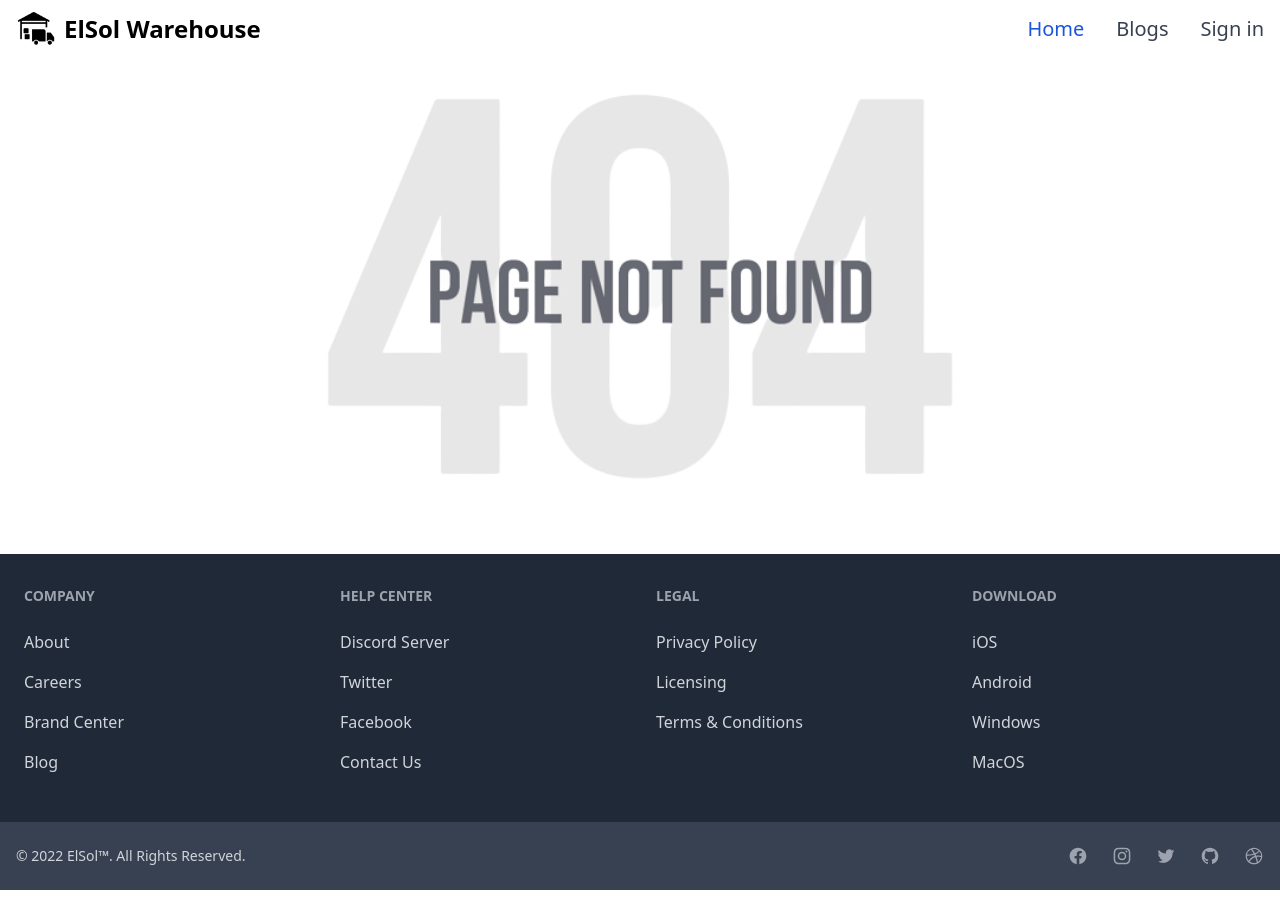
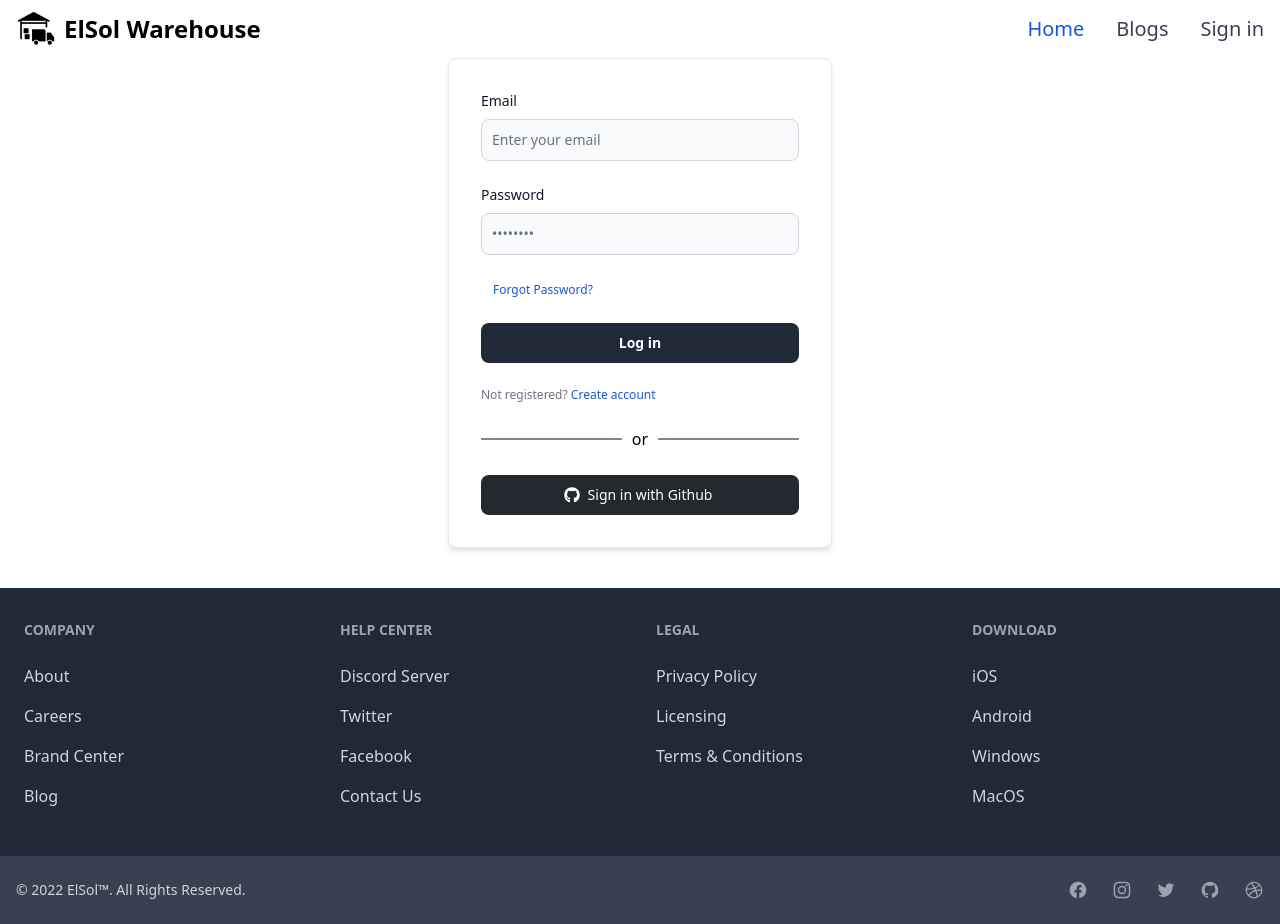
Before and after one commit to Surjo11/warehouse-management-client-side, a React (Create React App) app: page /signin in a window 1280 px wide. Before the commit the page ends 890 px from the top, so only its background shows below. Built offline with nearby package versions, Linux system fonts and the light colour scheme.

Commit message:
SigninPage

```diff
--- a/package.json
+++ b/package.json
@@ -6,9 +6,12 @@
     "@testing-library/jest-dom": "^5.16.4",
     "@testing-library/react": "^13.1.1",
     "@testing-library/user-event": "^13.5.0",
+    "firebase": "^9.7.0",
     "flowbite": "^1.4.4",
     "react": "^18.1.0",
     "react-dom": "^18.1.0",
+    "react-firebase-hooks": "^5.0.3",
+    "react-hot-toast": "^2.2.0",
     "react-reveal": "^1.2.2",
     "react-router-dom": "^6.3.0",
     "react-scripts": "5.0.1",
--- a/src/App.js
+++ b/src/App.js
@@ -3,6 +3,7 @@ import "./App.css";
 import Blogs from "./components/pages/Blogs/Blogs";
 import Home from "./components/pages/Home/Home";
 import NotFound from "./components/pages/NotFound/NotFound";
+import SignIn from "./components/pages/SignIn/SignIn";
 import Footer from "./components/shared/Footer/Footer";
 import Header from "./components/shared/Header/Header";
 
@@ -12,8 +13,9 @@ function App() {
       <Header></Header>
       <Routes>
         <Route path="/" element={<Home></Home>} />
-        <Route path="/home" element={<Home></Home>} />
+        <Route path="home" element={<Home></Home>} />
         <Route path="blogs" element={<Blogs></Blogs>} />
+        <Route path="signin" element={<SignIn></SignIn>} />
         <Route path="*" element={<NotFound></NotFound>} />
       </Routes>
       <Footer></Footer>
--- /dev/null
+++ b/src/components/pages/SignIn/SignIn.css
@@ -0,0 +1,16 @@
+.or-section {
+  display: flex;
+  align-items: center;
+  gap: 10px;
+}
+.line-one {
+  border: 1px solid lightslategray;
+  width: 200px;
+  height: 0;
+}
+
+.line-two {
+  border: 1px solid lightslategray;
+  width: 200px;
+  height: 0;
+}
--- /dev/null
+++ b/src/components/pages/SignIn/SignIn.js
@@ -0,0 +1,167 @@
+import React, { useEffect, useRef } from "react";
+import { Link, useLocation, useNavigate } from "react-router-dom";
+import {
+  useSignInWithEmailAndPassword,
+  useSignInWithGithub,
+} from "react-firebase-hooks/auth";
+import auth from "../../../firebase.init";
+import { useSendPasswordResetEmail } from "react-firebase-hooks/auth";
+import toast, { Toaster } from "react-hot-toast";
+import "./SignIn.css";
+
+const SignIn = () => {
+  const emailField = useRef("");
+  const passwordField = useRef("");
+  const navigate = useNavigate();
+  const location = useLocation();
+  let from = location.state?.from?.pathname || "/";
+
+  const [signInWithEmailAndPassword, EmailPass, loading, error] =
+    useSignInWithEmailAndPassword(auth);
+
+  const [sendPasswordResetEmail] = useSendPasswordResetEmail(auth);
+
+  const [signInWithGithub, userOfGit] = useSignInWithGithub(auth);
+
+  useEffect(() => {
+    let errorElement;
+    if (error) {
+      errorElement = <p className="text-red-600">Error: {error?.message}</p>;
+      toast.error(errorElement);
+    }
+  });
+  // Loading Screen
+  useEffect(() => {
+    if (loading) {
+      return <p>Loading...</p>;
+    }
+  });
+  // SignIn with EmailPass
+  useEffect(() => {
+    if (EmailPass) {
+      navigate(from, { replace: true });
+    }
+  });
+
+  // SignIn with GitHub
+  useEffect(() => {
+    if (userOfGit) {
+      navigate(from, { replace: true });
+    }
+  });
+
+  const handelSignIn = (event) => {
+    event.preventDefault();
+    const email = emailField.current.value;
+    const password = passwordField.current.value;
+    signInWithEmailAndPassword(email, password);
+  };
+
+  const resetPassword = async () => {
+    const email = emailField.current.value;
+    await sendPasswordResetEmail(email);
+    toast.success("Check Your Email");
+  };
+
+  const handelGithub = (event) => {
+    event.preventDefault();
+    signInWithGithub();
+  };
+
+  return (
+    <div className="flex justify-center">
+      <div className="p-4 w-96 bg-white rounded-lg border border-gray-200 shadow-md sm:p-6 lg:p-8 dark:bg-gray-800 dark:border-gray-700">
+        <form className="space-y-6" action="#" onSubmit={handelSignIn}>
+          <div>
+            <label
+              htmlFor="email"
+              className="block mb-2 text-sm font-medium text-gray-900 dark:text-gray-300"
+            >
+              Email
+            </label>
+            <input
+              ref={emailField}
+              type="email"
+              name="email"
+              id="email"
+              className="bg-gray-50 border border-gray-300 text-gray-900 text-sm rounded-lg focus:ring-blue-500 focus:border-blue-500 block w-full p-2.5 dark:bg-gray-600 dark:border-gray-500 dark:placeholder-gray-400 dark:text-white"
+              placeholder="Enter your email"
+              required
+            />
+          </div>
+          <div>
+            <label
+              htmlFor="password"
+              className="block mb-2 text-sm font-medium text-gray-900 dark:text-gray-300"
+            >
+              Password
+            </label>
+            <input
+              ref={passwordField}
+              type="password"
+              name="password"
+              id="password"
+              placeholder="••••••••"
+              className="bg-gray-50 border border-gray-300 text-gray-900 text-sm rounded-lg focus:ring-blue-500 focus:border-blue-500 block w-full p-2.5 dark:bg-gray-600 dark:border-gray-500 dark:placeholder-gray-400 dark:text-white"
+              required
+            />
+          </div>
+          <div className="ml-3 text-sm">
+            <button
+              onClick={resetPassword}
+              className="ml-auto text-xs text-blue-700 hover:underline dark:text-blue-500"
+            >
+              Forgot Password?
+            </button>
+            <Toaster position="top-center" reverseOrder={false} />
+          </div>
+          <button
+            type="submit"
+            className=" w-full text-white font-semibold bg-gray-800 hover:bg-gray-700 focus:ring-4 focus:outline-none focus:ring-blue-300  rounded-lg text-sm px-5 py-2.5 text-center dark:bg-blue-600 dark:hover:bg-blue-700 dark:focus:ring-blue-800"
+          >
+            Log in
+            <Toaster />
+          </button>
+          <div className="text-xs font-medium text-gray-500 dark:text-gray-300">
+            Not registered?{" "}
+            <Link
+              to="/signup"
+              className="text-blue-700 hover:underline dark:text-blue-500"
+            >
+              Create account
+            </Link>
+          </div>
+          <div className="or-section">
+            <div className="line-one"></div>
+            <p>or</p>
+            <div className="line-two"></div>
+          </div>
+          <button
+            onClick={handelGithub}
+            type="button"
+            className="flex justify-center items-center  w-full text-white bg-[#24292F] hover:bg-[#24292F]/90 focus:ring-4 focus:outline-none focus:ring-[#24292F]/50 font-medium rounded-lg text-sm px-5 py-2.5 dark:focus:ring-gray-500 dark:hover:bg-[#050708]/30 mr-2 mb-2"
+          >
+            <svg
+              className="w-4 h-4 mr-2 -ml-1"
+              aria-hidden="true"
+              focusable="false"
+              data-prefix="fab"
+              data-icon="github"
+              role="img"
+              xmlns="http://www.w3.org/2000/svg"
+              viewBox="0 0 496 512"
+            >
+              <path
+                fill="currentColor"
+                d="M165.9 397.4c0 2-2.3 3.6-5.2 3.6-3.3 .3-5.6-1.3-5.6-3.6 0-2 2.3-3.6 5.2-3.6 3-.3 5.6 1.3 5.6 3.6zm-31.1-4.5c-.7 2 1.3 4.3 4.3 4.9 2.6 1 5.6 0 6.2-2s-1.3-4.3-4.3-5.2c-2.6-.7-5.5 .3-6.2 2.3zm44.2-1.7c-2.9 .7-4.9 2.6-4.6 4.9 .3 2 2.9 3.3 5.9 2.6 2.9-.7 4.9-2.6 4.6-4.6-.3-1.9-3-3.2-5.9-2.9zM244.8 8C106.1 8 0 113.3 0 252c0 110.9 69.8 205.8 169.5 239.2 12.8 2.3 17.3-5.6 17.3-12.1 0-6.2-.3-40.4-.3-61.4 0 0-70 15-84.7-29.8 0 0-11.4-29.1-27.8-36.6 0 0-22.9-15.7 1.6-15.4 0 0 24.9 2 38.6 25.8 21.9 38.6 58.6 27.5 72.9 20.9 2.3-16 8.8-27.1 16-33.7-55.9-6.2-112.3-14.3-112.3-110.5 0-27.5 7.6-41.3 23.6-58.9-2.6-6.5-11.1-33.3 2.6-67.9 20.9-6.5 69 27 69 27 20-5.6 41.5-8.5 62.8-8.5s42.8 2.9 62.8 8.5c0 0 48.1-33.6 69-27 13.7 34.7 5.2 61.4 2.6 67.9 16 17.7 25.8 31.5 25.8 58.9 0 96.5-58.9 104.2-114.8 110.5 9.2 7.9 17 22.9 17 46.4 0 33.7-.3 75.4-.3 83.6 0 6.5 4.6 14.4 17.3 12.1C428.2 457.8 496 362.9 496 252 496 113.3 383.5 8 244.8 8zM97.2 352.9c-1.3 1-1 3.3 .7 5.2 1.6 1.6 3.9 2.3 5.2 1 1.3-1 1-3.3-.7-5.2-1.6-1.6-3.9-2.3-5.2-1zm-10.8-8.1c-.7 1.3 .3 2.9 2.3 3.9 1.6 1 3.6 .7 4.3-.7 .7-1.3-.3-2.9-2.3-3.9-2-.6-3.6-.3-4.3 .7zm32.4 35.6c-1.6 1.3-1 4.3 1.3 6.2 2.3 2.3 5.2 2.6 6.5 1 1.3-1.3 .7-4.3-1.3-6.2-2.2-2.3-5.2-2.6-6.5-1zm-11.4-14.7c-1.6 1-1.6 3.6 0 5.9 1.6 2.3 4.3 3.3 5.6 2.3 1.6-1.3 1.6-3.9 0-6.2-1.4-2.3-4-3.3-5.6-2z"
+              ></path>
+            </svg>
+            Sign in with Github
+          </button>
+        </form>
+      </div>
+    </div>
+  );
+};
+
+export default SignIn;
--- a/src/components/shared/Footer/Footer.js
+++ b/src/components/shared/Footer/Footer.js
@@ -3,7 +3,7 @@ import React from "react";
 const Footer = () => {
   return (
     <div>
-      <footer className="bg-gray-800 mt-10">
+      <footer className="bg-gray-800 mt-3 lg:mt-10">
         <div className="grid grid-cols-2 gap-8 py-8 px-6 md:grid-cols-4">
           <div>
             <h2 className="mb-6 text-sm font-semibold text-gray-400 uppercase">
--- a/src/components/shared/Header/Header.js
+++ b/src/components/shared/Header/Header.js
@@ -66,7 +66,7 @@ const Header = () => {
               </li>
               <li>
                 <Link
-                  to="/sign in"
+                  to="/signin"
                   className=" text-xl block py-2 pr-4 pl-3 text-gray-700 hover:bg-gray-50 md:hover:bg-transparent md:border-0 md:hover:text-blue-700 md:p-0 dark:text-gray-400 md:dark:hover:text-white dark:hover:bg-gray-700 dark:hover:text-white md:dark:hover:bg-transparent"
                 >
                   Sign in
--- /dev/null
+++ b/src/firebase.init.js
@@ -0,0 +1,18 @@
+import { initializeApp } from "firebase/app";
+import { getAuth } from "firebase/auth";
+
+const firebaseConfig = {
+  apiKey: "AIzaSyAsTtMo7EaDYFxE1ZXHKJOio2l3fScM6p0",
+  authDomain: "el-sol-warhouse.firebaseapp.com",
+  projectId: "el-sol-warhouse",
+  storageBucket: "el-sol-warhouse.appspot.com",
+  messagingSenderId: "40392996461",
+  appId: "1:40392996461:web:fe3a6e932d2cd6c74a3164",
+};
+
+// Initialize Firebase
+const app = initializeApp(firebaseConfig);
+
+const auth = getAuth(app);
+
+export default auth;
```
Also changed, not shown: src/components/pages/SignUp/SignUp.css (added), src/components/pages/SignUp/SignUp.js (added), 1 other file (tests, documents, lock files or other folders).
